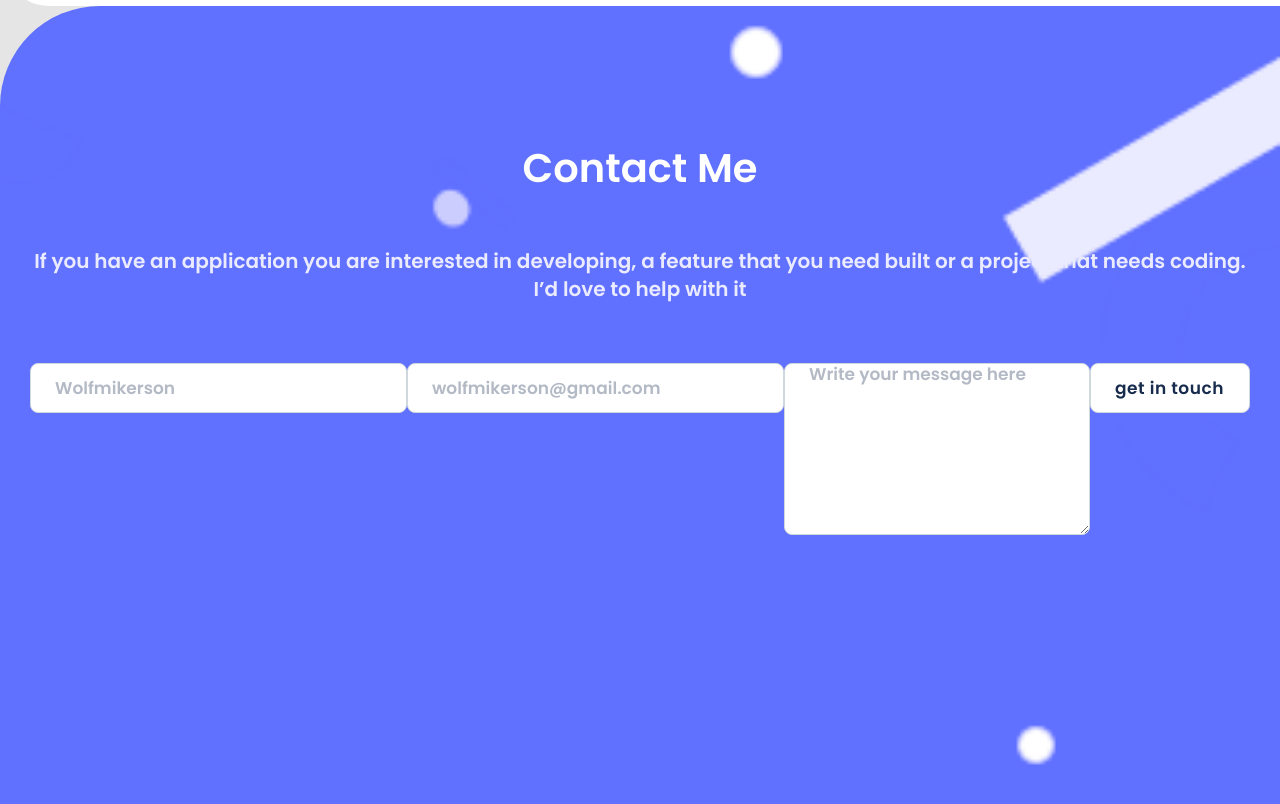
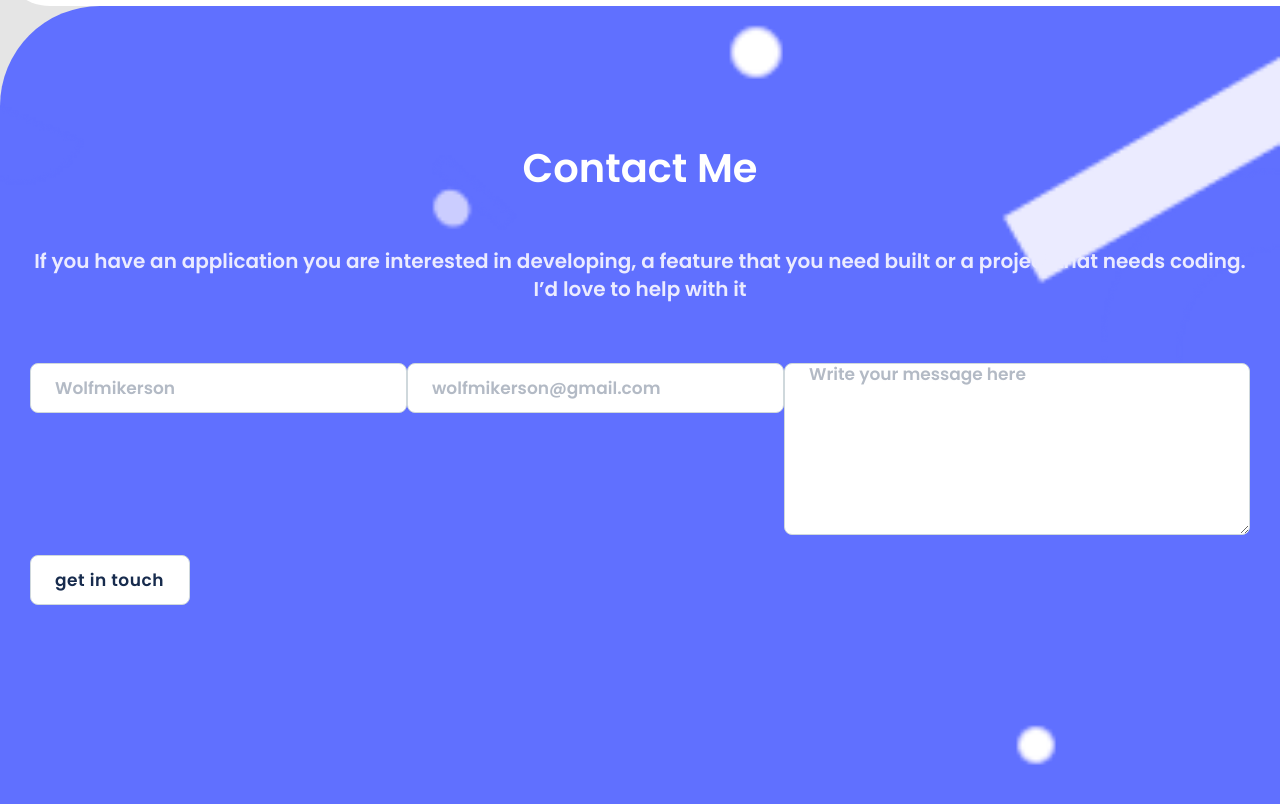
Before and after one commit to Wolfmikerson/Porfolio-MobileVersion, a website: page index.html in a window 1280 px wide. Shown: the part 7065-7869 px from the top of the page. Drawn offline with Linux system fonts and the light colour scheme.

Commit message:
Add pull request changes on style.css to have the same formating as the figma design

```diff
--- a/css/style.css
+++ b/css/style.css
@@ -376,6 +376,7 @@ body {
 
 .form {
   flex-wrap: wrap;
+  width: 100%;
 }
 
 .form-description {
@@ -408,8 +409,13 @@ input.form-element {
 
 textarea.form-element {
   height: 170px;
+  flex: 1 0 auto;
 }
 
 .form-element::placeholder {
   color: #b3bac5;
 }
+
+.flex-auto {
+  flex: 1 0 auto;
+}
--- a/index.html
+++ b/index.html
@@ -172,7 +172,7 @@
         required>
       <textarea class="form-element" id="msg" name="user_message" placeholder="Write your message here" maxlength="500"
         required></textarea>
-      <button class="but but1 form-element" type="submit">get in touch</button>
+      <button class="but but1 form-element flex-auto" type="submit">get in touch</button>
     </form>
   </footer>
   <!--- End footer section-->
```
